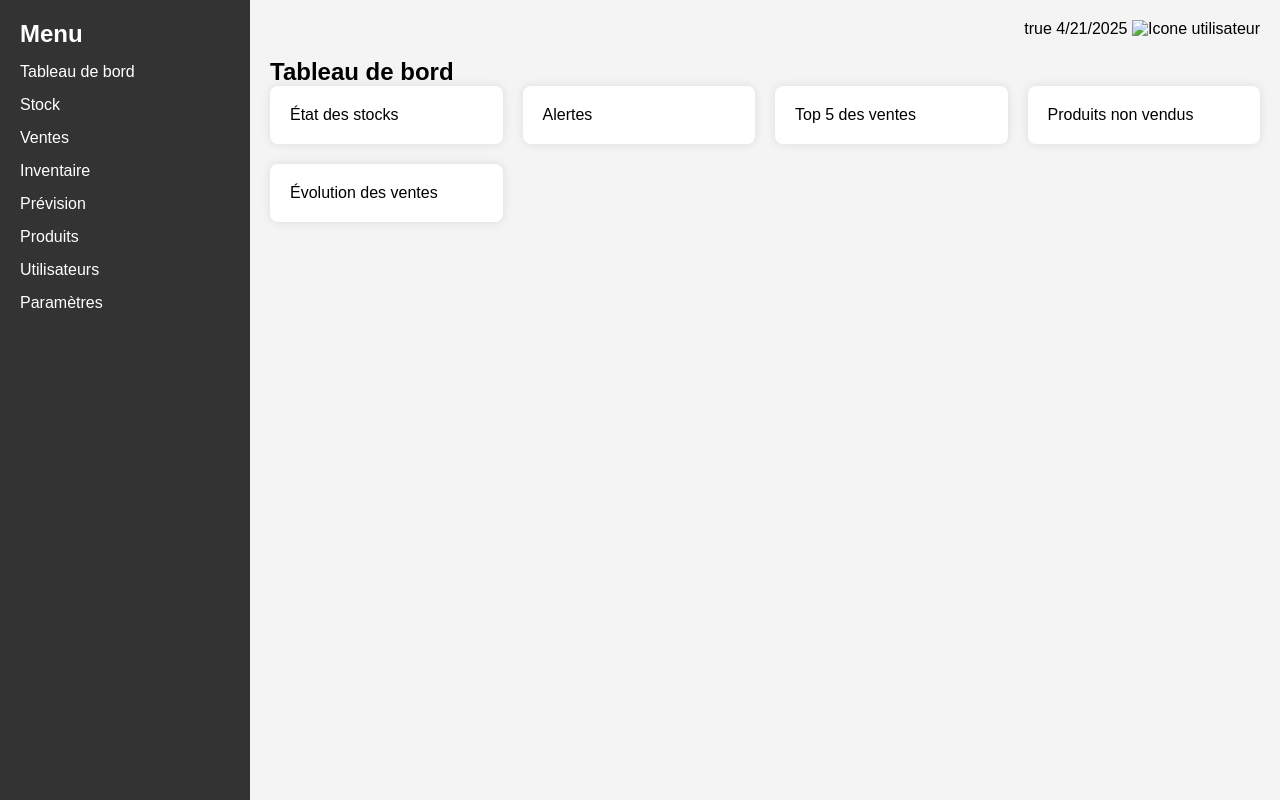
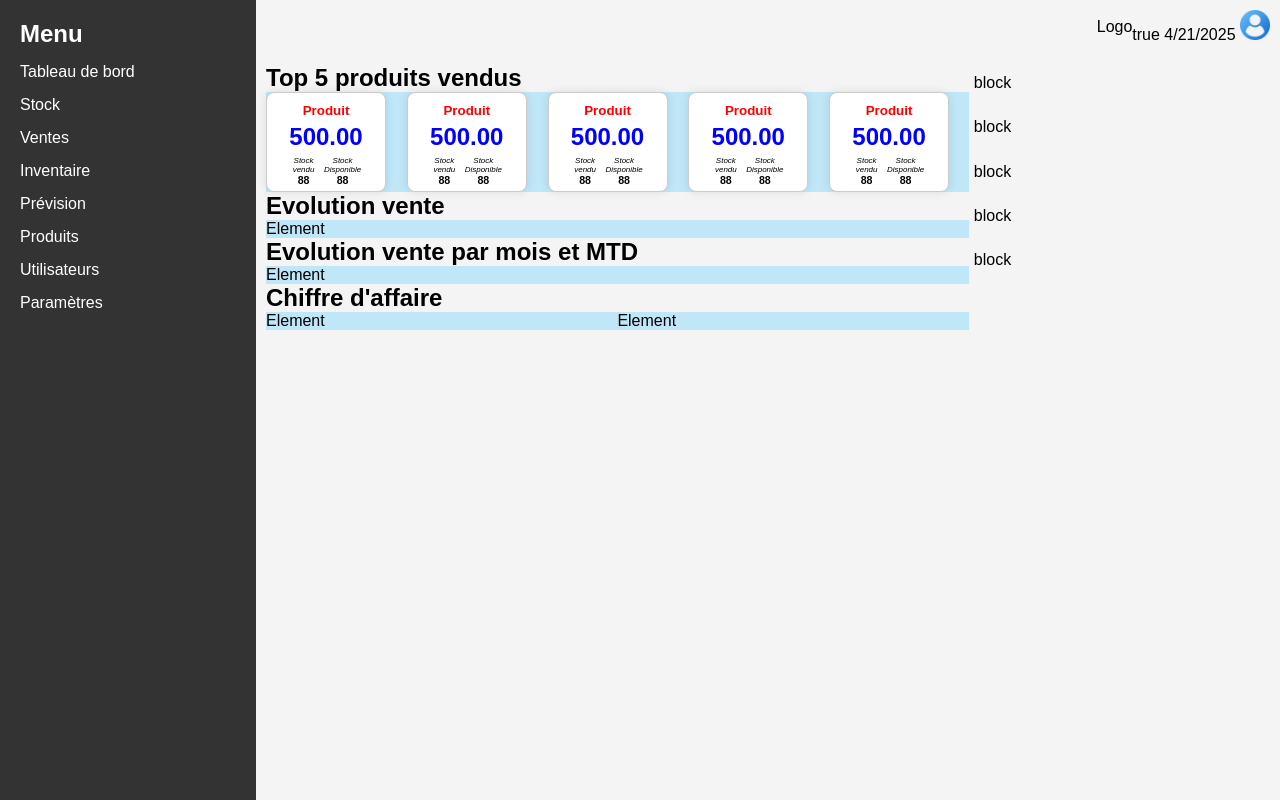
Before and after one commit to mobinho07/PharPlusgit, a plain HTML site: page dashboard.html in a window 1280 px wide. Drawn offline with Linux system fonts and the light colour scheme; sample sign-in values are in the browser's storage.

Commit message:
Restructuration du dossier

```diff
--- /dev/null
+++ b/TestGPT/moncss.css
@@ -0,0 +1,10 @@
+#gauche {
+    display: block;
+}
+
+div {
+    border-width: 2px;
+    border-style: solid ;
+    border-color: blue red yellow;
+    border-radius: 5%;
+}
--- /dev/null
+++ b/TestGPT/styles.css
@@ -0,0 +1,77 @@
+* {
+    margin: 0;
+    padding: 0;
+    box-sizing: border-box;
+}
+
+body {
+    font-family: Arial, sans-serif;
+}
+
+.container {
+    display: flex;
+    height: 100vh;
+}
+
+.left-column {
+    width: 15%;
+    background-color: #f0f0f0;
+    border-right: 2px solid #000;
+    padding: 10px;
+}
+
+.main-content {
+    display: flex;
+    width: 85%;
+    flex-direction: row;
+}
+
+.left-side {
+    width: 70%;
+    display: flex;
+    flex-direction: column;
+}
+
+.right-side {
+    width: 30%;
+    display: flex;
+    flex-direction: column;
+}
+
+.header {
+    height: 8%;
+    background-color: #d0d0d0;
+    border: 1px solid #000;
+    margin-bottom: 10px;
+}
+
+.zone {
+    border: 1px solid #000;
+    margin-bottom: 10px;
+}
+
+.zone-1 {
+    height: 12%;
+    background-color: #e8e8e8;
+}
+
+.zone-2 {
+    height: 50%;
+    background-color: #c8c8c8;
+}
+
+.zone-3 {
+    height: 20%;
+    background-color: #b0b0b0;
+}
+
+.zone-4 {
+    flex-grow: 1;
+    background-color: #a0a0a0;
+}
+
+.zone-5, .zone-6, .zone-7, .zone-8, .zone-9 {
+    height: 20%;
+    background-color: #d0d0d0;
+    margin-bottom: 10px;
+}
--- a/css/dashboard.css
+++ b/css/dashboard.css
@@ -0,0 +1,82 @@
+#dashboard {
+    width: 70%;
+}
+
+section {
+    display: block;
+}
+
+#main-part {
+    display: flex;
+    flex-wrap: wrap;
+}
+
+#right-side{
+    display: block;
+    padding: 10px 5px;
+}
+
+.card {
+    width: 120px;
+    height: 100px;
+    background-color: #fff;
+    padding: 10px 20px 5px;
+    border-radius: 8px;
+    box-shadow: 0 0 10px rgba(0, 0, 0, 0.1);
+    border: 1px solid #ccc;
+    display: flex;
+    flex-direction: column;
+    justify-content: space-between;
+    align-items: center;
+    text-align: center;
+    font-weight: bold;
+
+    background-color: #ffffff;
+}
+
+.titre {
+    font-size: 10pt;
+    color: red;
+    margin: 0;
+}
+
+.prix {
+    font-size: 18pt;
+    color: blue;
+    margin: 0;
+}
+
+.bottom-card {
+    display: flex;
+    justify-content: space-between;
+    width: 100%;
+    padding: 0;
+    margin: 0;
+}
+
+.stock-title {
+    font-size: 6pt;
+    font-style: oblique;
+    font-weight: lighter;
+    margin: 0;
+}
+
+.stock-value {
+    font-size: 8pt;
+    margin: 0;
+}
+
+#dashboard>div {
+    background-color: rgb(191, 231, 248);
+}
+
+#bottom-one {
+    display: grid;
+    grid-template-columns: repeat(auto-fit,minmax(200px, 1fr));
+}
+
+.block-right {
+    width: 90%;
+    height: 18%;
+    align-self: center;
+}
--- a/css/styles.css
+++ b/css/styles.css
@@ -52,7 +52,7 @@ body {
 }
 
 .sidebar {
-    width: 250px;
+    width: 20%;
     background-color: #333;
     color: #fff;
     height: 100vh;
@@ -74,7 +74,7 @@ body {
 
 .main-content {
     flex: 1;
-    padding: 20px;
+    padding: 10px;
 }
 
 header {
@@ -116,16 +116,10 @@ header {
 
 .cards {
     display: grid;
-    grid-template-columns: repeat(auto-fit, minmax(200px, 1fr));
-    gap: 20px;
+    grid-template-columns: repeat(auto-fit, minmax(120px, 1fr));
+    gap: 1px;
 }
 
-.card {
-    background-color: #fff;
-    padding: 20px;
-    border-radius: 8px;
-    box-shadow: 0 0 10px rgba(0, 0, 0, 0.1);
-}
 
 table {
     width: 100%;
--- a/dashboard.html
+++ b/dashboard.html
@@ -27,27 +27,111 @@
         <!-- Main Content -->
         <main class="main-content">
             <header>
+                <div class="logo">Logo</div>
                 <div class="user-info">
                     <span id="usernameDisplay"></span>
                     <span id="currentDate"></span>
-                    <img src="images/user-icon.png" alt="Icone utilisateur" id="userIcon">
+                    <img src="images/user.png" alt="Icone utilisateur" id="userIcon">
                     <div id="userDropdown" class="dropdown-content">
                         <a href="#">Profil</a>
                         <a href="#">Déconnexion</a>
                     </div>
                 </div>
             </header>
-
-            <section id="dashboard">
-                <h2>Tableau de bord</h2>
-                <div class="cards">
-                    <div class="card">État des stocks</div>
-                    <div class="card">Alertes</div>
-                    <div class="card">Top 5 des ventes</div>
-                    <div class="card">Produits non vendus</div>
-                    <div class="card">Évolution des ventes</div>
-                </div>
-            </section>
+            <div id="main-part">
+                <section id="dashboard">
+                    <h2>Top 5 produits vendus</h2>
+                    <div class="cards">
+                        <div class="card">
+                            <p class="titre">Produit</p>
+                            <p class="prix">500.00</p>
+                            <div class="bottom-card">
+                                <div class="in-details">
+                                    <p class="stock-title">Stock vendu</p>
+                                    <p class="stock-value">88</p>
+                                </div>
+                                <div class="in-details">
+                                    <p class="stock-title">Stock Disponible</p>
+                                    <p class="stock-value">88</p>
+                                </div>
+                            </div>
+                        </div>
+                        <div class="card">
+                            <p class="titre">Produit</p>
+                            <p class="prix">500.00</p>
+                            <div class="bottom-card">
+                                <div class="in-details">
+                                    <p class="stock-title">Stock vendu</p>
+                                    <p class="stock-value">88</p>
+                                </div>
+                                <div class="in-details">
+                                    <p class="stock-title">Stock Disponible</p>
+                                    <p class="stock-value">88</p>
+                                </div>
+                            </div>
+                        </div>
+                        <div class="card">
+                            <p class="titre">Produit</p>
+                            <p class="prix">500.00</p>
+                            <div class="bottom-card">
+                                <div class="in-details">
+                                    <p class="stock-title">Stock vendu</p>
+                                    <p class="stock-value">88</p>
+                                </div>
+                                <div class="in-details">
+                                    <p class="stock-title">Stock Disponible</p>
+                                    <p class="stock-value">88</p>
+                                </div>
+                            </div>
+                        </div>
+                        <div class="card">
+                            <p class="titre">Produit</p>
+                            <p class="prix">500.00</p>
+                            <div class="bottom-card">
+                                <div class="in-details">
+                                    <p class="stock-title">Stock vendu</p>
+                                    <p class="stock-value">88</p>
+                                </div>
+                                <div class="in-details">
+                                    <p class="stock-title">Stock Disponible</p>
+                                    <p class="stock-value">88</p>
+                                </div>
+                            </div>
+                        </div>
+                        <div class="card">
+                            <p class="titre">Produit</p>
+                            <p class="prix">500.00</p>
+                            <div class="bottom-card">
+                                <div class="in-details">
+                                    <p class="stock-title">Stock vendu</p>
+                                    <p class="stock-value">88</p>
+                                </div>
+                                <div class="in-details">
+                                    <p class="stock-title">Stock Disponible</p>
+                                    <p class="stock-value">88</p>
+                                </div>
+                            </div>
+                        </div>
+                    </div>
+                    <h2>Evolution vente</h2>
+                    <div id="middle-one">Element
+                    </div>
+                    <h2>Evolution vente par mois et MTD</h2>
+                    <div id="middle-two">Element</div>
+                    <h2>Chiffre d'affaire</h2>
+                    <div id="bottom-one">
+                        <div id="bottom-left">Element</div>
+                        <div id="bottom-right">Element</div>
+                    </div>
+                </section>
+                <section id="right-side">
+                    <div class="block-right">block</div>
+                    <div class="block-right">block</div>
+                    <div class="block-right">block</div>
+                    <div class="block-right">block</div>
+                    <div class="block-right">block</div>
+                </section>
+            </div>
         </main>
     </div>
     <script src="js/dashboard.js"></script>
```
Also changed, not shown: TestGPT/home.html (added, +38 -0 lines), TestGPT/test.html (added, +16 -0 lines), forecast.html (+45 -0 lines), inventory.html (+45 -0 lines), products.html (+45 -0 lines), sales.html (+45 -0 lines), settings.html (+45 -0 lines), users.html (+45 -0 lines), images/user.png (added), projet.txt, 2 other files.
